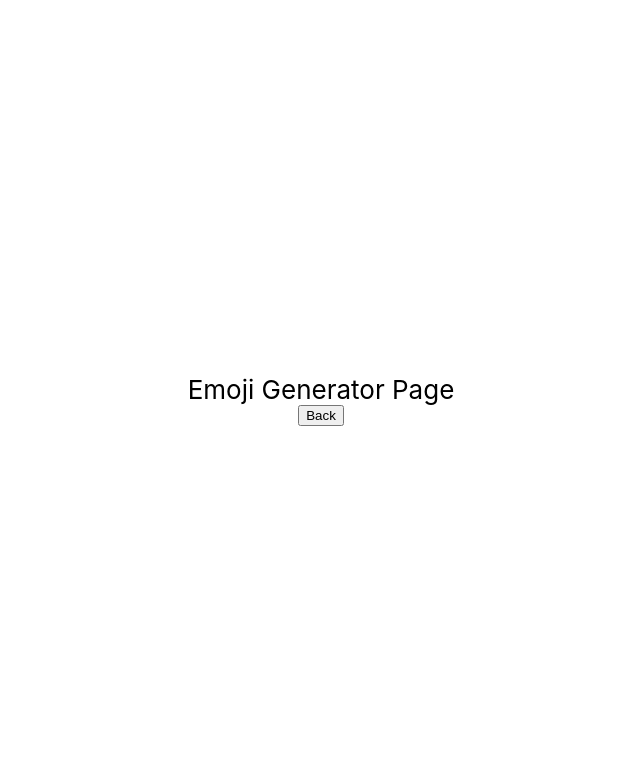
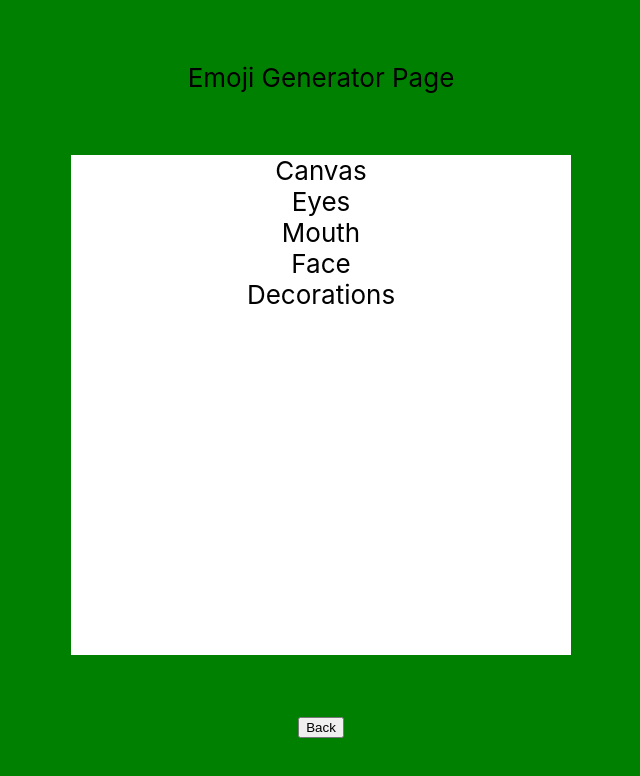
Before and after one commit to elleizar/frankenmoji, a React (Create React App) app: page /generator in a window 1280 px wide. Shown: the top 776 px of the page, without its empty margins (319-959 px from the left). Built offline with nearby package versions, Linux system fonts and the light colour scheme.

Commit message:
merged canvas changes

```diff
--- a/src/components/Canvas/Canvas.js
+++ b/src/components/Canvas/Canvas.js
@@ -0,0 +1,20 @@
+import { Component } from "react";
+import { Eyes } from "./Eyes";
+import { Mouth } from "./Mouth";
+import { Face } from "./Face";
+import { Decorations } from "./Decorations";
+import '../../css/Canvas.css'
+
+export class Canvas extends Component {
+  render() {
+    return (
+      <div className="Canvas">
+        <header>Canvas</header>
+        <Eyes/>
+        <Mouth/>
+        <Face/>
+        <Decorations/>
+      </div>
+    )
+  }
+}
--- a/src/components/Canvas/Decorations.js
+++ b/src/components/Canvas/Decorations.js
@@ -1,6 +1,16 @@
-var decorations = [];
+import { Component } from "react";
 
-function Decoration(name, url) {
-    this.name = name;
-    this.url = url;
+export class Decorations extends Component {
+  render() {
+    return (
+      <div>Decorations</div>
+    )
+  }
 }
+
+// var decorations = [];
+
+// function Decoration(name, url) {
+//     this.name = name;
+//     this.url = url;
+// }
--- a/src/components/Canvas/Eyes.js
+++ b/src/components/Canvas/Eyes.js
@@ -1,14 +1,32 @@
-var eyes = [];
 
-function Eye(name, url) {
-    this.name = name;
-    this.url = url;
+import { Component } from "react";
+import { Button } from "react-bootstrap";
+
+export class Eyes extends Component {
+  constructor(props) {
+    super(props)
+    this.state = {
+      name : "",
+      url : "",
+    }
+  }
+
+  displayEyes() {
+    var eyes = [];
+    eyes.push(new Eyes("angry", "../../images/Eys/eyes_angry.png"));
+    eyes.push(new Eyes("closed", "../../images/eyes/eyes_closed.png"));
+    eyes.push(new Eyes("crossed", "../../images/eyes/eyes_crossed.png"));
+    eyes.push(new Eyes("crying", "../../images/eyes/eyes_crying.png"));
+    eyes.push(new Eyes("expressionless", "../../images/eyes/eyes_expressionless.png"));
+    eyes.push(new Eyes("flushed", "../../images/eyes/eyes_flushed.png"));
+    eyes.push(new Eyes("heart", "../../images/eyes/eyes_heart.png"));
+  }
+
+  render() {
+    return (
+      <div>Eyes</div>
+      // <Button
+      //   onClick=dis
+    )
+  }
 }
-
-eyes.push(new Eye("angry", "../../images/eyes/eyes_angry.png"));
-eyes.push(new Eye("closed", "../../images/eyes/eyes_closed.png"));
-eyes.push(new Eye("crossed", "../../images/eyes/eyes_crossed.png"));
-eyes.push(new Eye("crying", "../../images/eyes/eyes_crying.png"));
-eyes.push(new Eye("expressionless", "../../images/eyes/eyes_expressionless.png"));
-eyes.push(new Eye("flushed", "../../images/eyes/eyes_flushed.png"));
-eyes.push(new Eye("heart", "../../images/eyes/eyes_heart.png"));
--- a/src/components/Canvas/Face.js
+++ b/src/components/Canvas/Face.js
@@ -1,11 +1,21 @@
-var faces = [];
+import { Component } from "react";
 
-function Face(name, url) {
-    this.name = name;
-    this.url = url;
+export class Face extends Component {
+  render() {
+    return (
+      <div>Face</div>
+    )
+  }
 }
 
-faces.push(new Face("angry", "../../images/faces/face_angry.png"));
-faces.push(new Face("blush", "../../images/faces/face_blush.png"));
-faces.push(new Face("plain", "../../images/faces/face_plain.png"));
-faces.push(new Face("fearful", "../../images/faces/face_fearful.png"));
+// var faces = [];
+
+// function Face(name, url) {
+//     this.name = name;
+//     this.url = url;
+// }
+
+// faces.push(new Face("angry", "../../images/faces/face_angry.png"));
+// faces.push(new Face("blush", "../../images/faces/face_blush.png"));
+// faces.push(new Face("plain", "../../images/faces/face_plain.png"));
+// faces.push(new Face("fearful", "../../images/faces/face_fearful.png"));
--- a/src/components/Canvas/Mouth.js
+++ b/src/components/Canvas/Mouth.js
@@ -1,16 +1,27 @@
-var mouths = [];
 
-function Mouth(name, url) {
-    this.name = name;
-    this.url = url;
+import { Component } from "react";
+
+export class Mouth extends Component {
+  render() {
+    return (
+      <div>Mouth</div>
+    )
+  }
 }
 
-mouths.push(new Mouth("biggrintongue", "../../images/mouths/biggrintongue.png"));
-mouths.push(new Mouth("drool", "../../images/mouths/drool.png"));
-mouths.push(new Mouth("frown", "../../images/mouths/frown.png"));
-mouths.push(new Mouth("kiss", "../../images/mouths/kiss.png"));
-mouths.push(new Mouth("kissheart", "../../images/mouths/kissheart.png"));
-mouths.push(new Mouth("moneytongue", "../../images/mouths/moneytongue.png"));
-mouths.push(new Mouth("mouthstraighttongueangle", "../../images/mouths/mouthstraighttongueangle.png"));
-mouths.push(new Mouth("neutral", "../../images/mouths/neutral.png"));
-mouths.push(new Mouth("slightersmile", "../../images/mouths/slightersmile.png"));
+// var mouths = [];
+
+// function Mouth(name, url) {
+//     this.name = name;
+//     this.url = url;
+// }
+
+// mouths.push(new Mouth("biggrintongue", "../../images/mouths/biggrintongue.png"));
+// mouths.push(new Mouth("drool", "../../images/mouths/drool.png"));
+// mouths.push(new Mouth("frown", "../../images/mouths/frown.png"));
+// mouths.push(new Mouth("kiss", "../../images/mouths/kiss.png"));
+// mouths.push(new Mouth("kissheart", "../../images/mouths/kissheart.png"));
+// mouths.push(new Mouth("moneytongue", "../../images/mouths/moneytongue.png"));
+// mouths.push(new Mouth("mouthstraighttongueangle", "../../images/mouths/mouthstraighttongueangle.png"));
+// mouths.push(new Mouth("neutral", "../../images/mouths/neutral.png"));
+// mouths.push(new Mouth("slightersmile", "../../images/mouths/slightersmile.png"));
--- a/src/containers/GeneratorPage.js
+++ b/src/containers/GeneratorPage.js
@@ -1,5 +1,6 @@
 import { Component } from "react";
 import Button from "react-bootstrap/Button";
+import { Canvas } from "../components/Canvas/Canvas"
 
 export class GeneratorPage extends Component {
   buttonClicked () {
@@ -12,6 +13,11 @@ export class GeneratorPage extends Component {
         <header className="Generator-header">
           Emoji Generator Page
         </header>
+        <br/>
+        <br/>
+        <Canvas/>
+        <br/>
+        <br/>
         <Button
           onClick={this.buttonClicked}>
             Back
--- a/src/containers/WelcomePage.js
+++ b/src/containers/WelcomePage.js
@@ -20,7 +20,8 @@ export class WelcomePage extends Component {
         <br/>
         <Button
           className="makeButton"
-          onClick={this.buttonClicked}>
+          onClick={this.buttonClicked}
+          variant="outline-primary">
             Make your emoji
         </Button>
       </div>
--- a/src/css/App.css
+++ b/src/css/App.css
@@ -33,7 +33,7 @@
 
 /* Generator page */
 .GeneratorPage {
-  background-color: white;
+  background-color: green;
   min-height: 100vh;
   display: flex;
   flex-direction: column;
--- /dev/null
+++ b/src/css/Canvas.css
@@ -0,0 +1,5 @@
+.Canvas {
+    background-color: white;
+    width: 500px;
+    height: 500px;
+}
```
